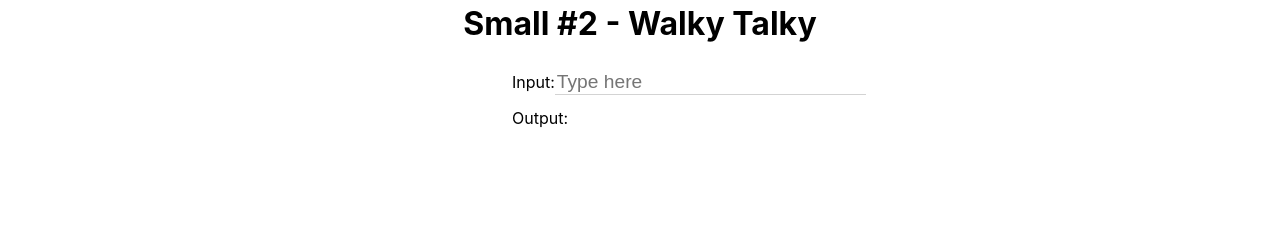
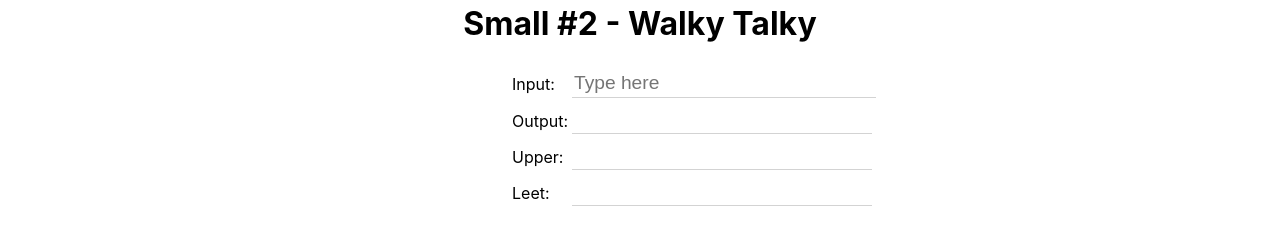
Before and after one commit to GFore/dc-React-Scoreboard, a React (Create React App) app: page / in a window 1280 px wide. Shown: the part 701-946 px from the top of the page. Before the commit the page ends 880 px from the top, so only its background shows below. Built offline with nearby package versions, Linux system fonts and the light colour scheme.

Commit message:
adds Uppercase and Leet outputs to Walky Talky exercise

```diff
--- a/src/App.css
+++ b/src/App.css
@@ -54,12 +54,23 @@
   margin-left: 40%;
   margin-bottom: 10px;
   /* width: 66%; */
-  text-align: left
+  text-align: left;
+  display: flex;
+  align-items: center;
 }
 
-.talky input, .talky span {
+.talky input {
   border: none;
   border-bottom: solid 1px lightgray;
-  width: 40%;
+}
+
+.talky-label {
+  width: 60px;
+}
+
+.talky-text {
+  border-bottom: solid 1px lightgray;
+  width: 300px;
+  height: 1.3em;
   font-size: 1.2em;
 }
--- a/src/InputBox.js
+++ b/src/InputBox.js
@@ -2,8 +2,10 @@ import React from 'react';
 
 function InputBox(props) {
     return (
-        <div className="talky">Input:
+        <div className="talky">
+          <div className="talky-label">Input: </div>
           <input
+            className="talky-text"
             value={props.term}
             onChange={props.onChange}
             placeholder="Type here"
--- a/src/OutputBox.js
+++ b/src/OutputBox.js
@@ -1,9 +1,31 @@
 import React from 'react';
 
 function OutputBox(props) {
+    let termToDisplay = props.term;
+    if (props.outType === "Leet") {
+        termToDisplay = leetSpeak(termToDisplay);
+    }
     return (
-        <div className="talky">Output: <span>{props.term}</span></div>
+        <div className="talky">
+            <div className="talky-label">{props.outType}: </div>
+            <div className="talky-text">{termToDisplay}</div>
+        </div>
     );
 }
 
+function translate(ltr) {
+    const lettersToNumbers = {'A': '4', 'E': '3', 'G': '6', 'I': '1', 'O': '0', 'S': '5', 'T': '7',};
+    return lettersToNumbers[ltr] || ltr;
+  }
+
+function leetSpeak(word) {
+    let translation = ``;
+
+    for (let character of word) {
+        translation += translate(character);
+    };
+
+    return translation;
+}
+
 export default OutputBox;
--- a/src/Talkies.js
+++ b/src/Talkies.js
@@ -17,9 +17,17 @@ class Talkies extends Component {
                 onChange={(event) => this._onChange(event.target.value)}
             />
             <OutputBox
+                outType="Output"
                 term={this.state.term}
             />
-
+            <OutputBox
+                outType="Upper"
+                term={this.state.term.toUpperCase()}
+            />
+            <OutputBox
+                outType="Leet"
+                term={this.state.term.toUpperCase()}
+            />
         </div>
     );
   }
```
